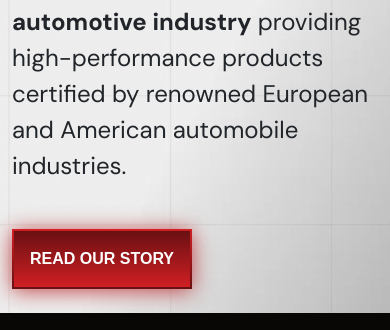
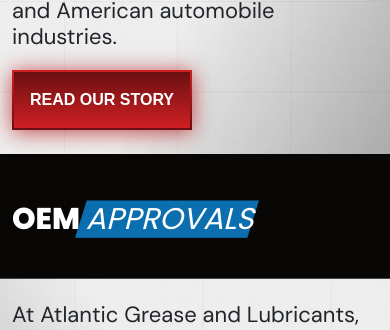
Before and after one commit to Shiv-468/Atlantic, a React (Create React App) app: page / in a window 390 px wide. Shown: the part 1234-1564 px from the top of the page. Built offline with nearby package versions, Linux system fonts and the light colour scheme; a web font is replaced by a local one.

Commit message:
remoce approvel section padding top

```diff
--- a/src/App.css
+++ b/src/App.css
@@ -173,7 +173,7 @@
 }
 
 .Read_button_margin_top {
-  margin-top: 45px;
+  margin-top: 20px;
 }
 
 .About_row_padding_top {
@@ -194,10 +194,6 @@
 
 .Blog_Section_Padding_bottom {
   padding-bottom: 100px;
-}
-
-.Approvel_section_padding_top {
-  padding-top: 40px;
 }
 
 .Approvel_section_padding_bottom {
@@ -361,6 +357,9 @@
 }
 
 @media (min-width:768px) {
+  .Read_button_margin_top {
+    margin-top: 45px;
+  }
   .Blog_Section_Padding_bottom {
     padding-bottom: 162px;
   }
--- a/src/assets/css/root.css
+++ b/src/assets/css/root.css
@@ -3,18 +3,18 @@
     --font-size-sm: 16px;
     --font-size-xmd: 17px;
     --font-size-md: 18px;
-    --font-size-xlg: 24px;
-    --font-size-lg: 36px;
-    --font-size-xl: 48px;
+    --font-size-xlg: 22px;
+    --font-size-lg: 30px;
+    --font-size-xl: 28px;
     --font-size-2xl: 55px;
 
     --line-height-xsm: 21px;
     --line-height-sm: 22px;
     --line-height-xmd: 23px;
     --line-height-md: 24px;
-    --line-height-xlg: 36px;
-    --line-height-lg: 43px;
-    --line-height-xl: 52px;
+    --line-height-xlg: 26px;
+    --line-height-lg: 36px;
+    --line-height-xl: 38px;
     --line-height-2xl: 65px;
 
     --black: #080705;
--- a/src/components/Blogs.jsx
+++ b/src/components/Blogs.jsx
@@ -18,7 +18,7 @@
                             <button className='common_button text-white font_family_chivo font_size_sm line_height_md font_weight_900 text-uppercase '>read more</button>
                         </div>
                     </div>
-                    <div className="col-12 col-sm-6 col-md-4" data-aos="zoom-in">
+                    <div className="col-12 col-sm-6 col-md-4 mt-4 mt-md-0" data-aos="zoom-in">
                         <div className="last_card">
                           <div className=" position-relative z-0">
                           <img src={CarImage} alt="CarImage" className=' w-100 pointer_event_none' />
```
